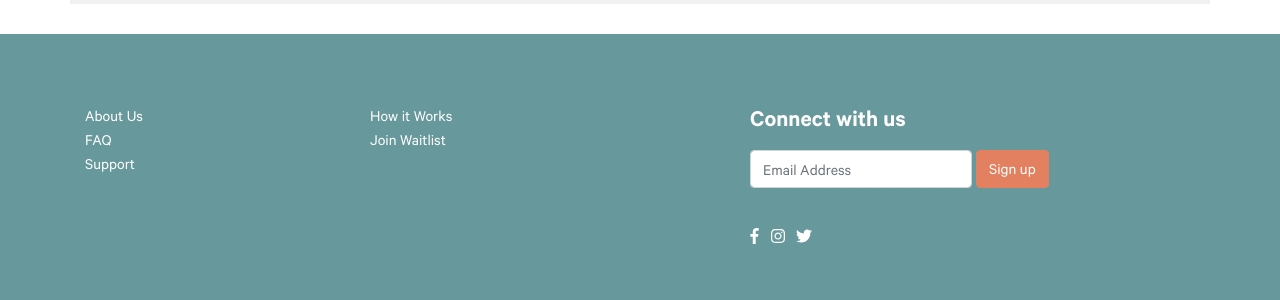
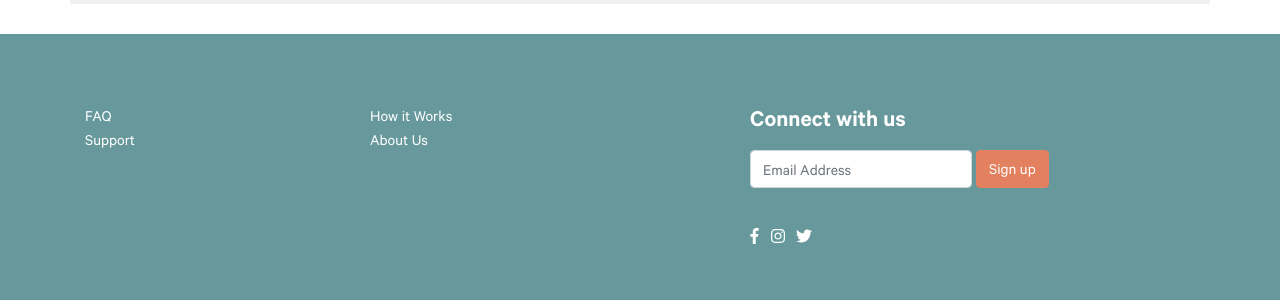
Before and after one commit to bencore/corewellness, a Jekyll site: the page built from index.html, in a window 1280 px wide and 900 px high, scrolled down 3247 px. Shown: the part 507-807 px from the top of the window. Built offline with Jekyll 4.4.1, drawn with Linux system fonts in a browser that asks for light colours; nearby versions of some CDN libraries; comment, search, counter and statistics services are not loaded.

Commit message:
footer tweak
-removed placeholder ‘Join waitlist’ link in footer.
-shifted ‘About us’ footer link to under ‘How it works’

```diff
--- a/_includes/footer.html
+++ b/_includes/footer.html
@@ -8,13 +8,13 @@
 <div class="container">
   <div class="row">
     <div class="col-md-3">
-      <a href="{{ "/about.html" | prepend: site.baseurl }}">About Us</a><br />
+
       <a href="https://corewellness.zendesk.com/hc/en-us/categories/360000289611-Support" target="_blank">FAQ</a><br />
       <a href="https://corewellness.zendesk.com/hc/en-us/requests/new" target="_blank">Support</a>
     </div>
     <div class="col-md-3 mb-4">
       <a href="{{ "/howitworks.html" | prepend: site.baseurl }}">How it Works</a><br />
-      <a href="#">Join Waitlist</a>
+      <a href="{{ "/about.html" | prepend: site.baseurl }}">About Us</a><br />
     </div>
     <div class="col-md-1">
     </div>
```
